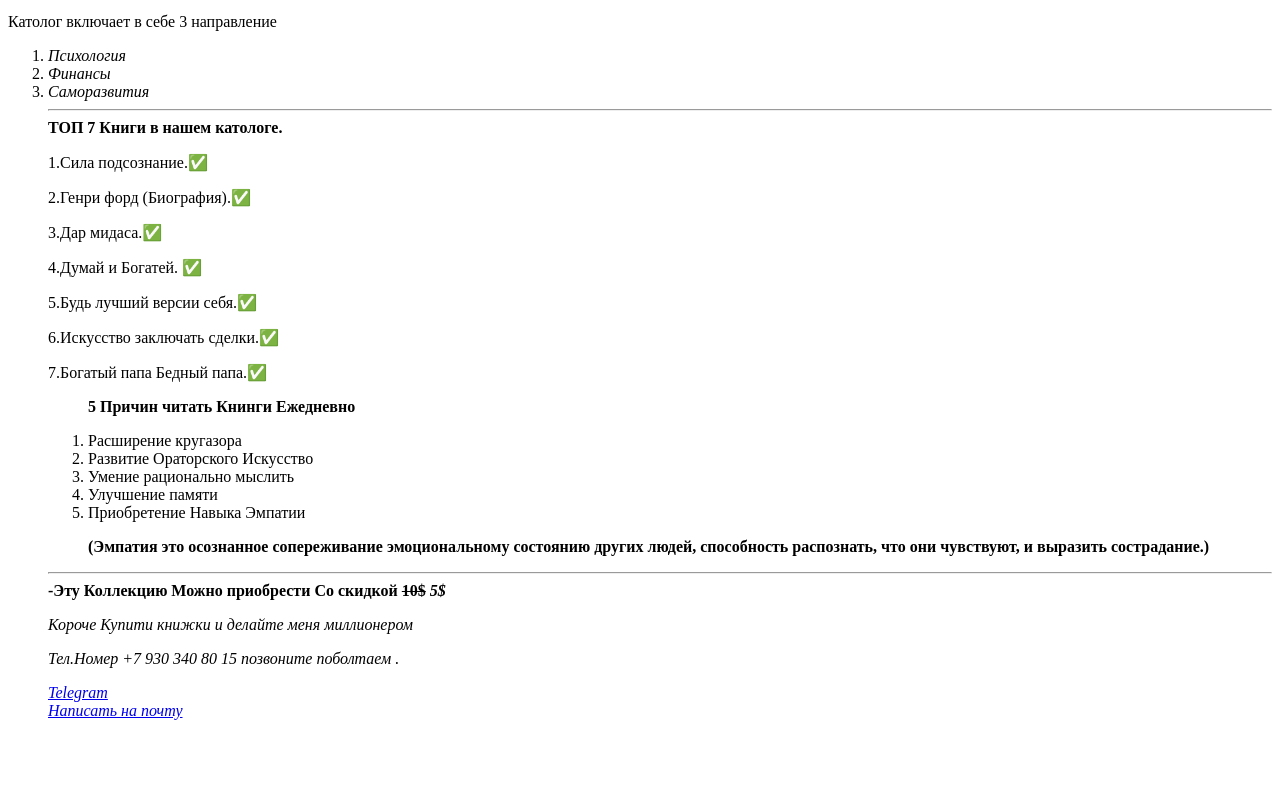
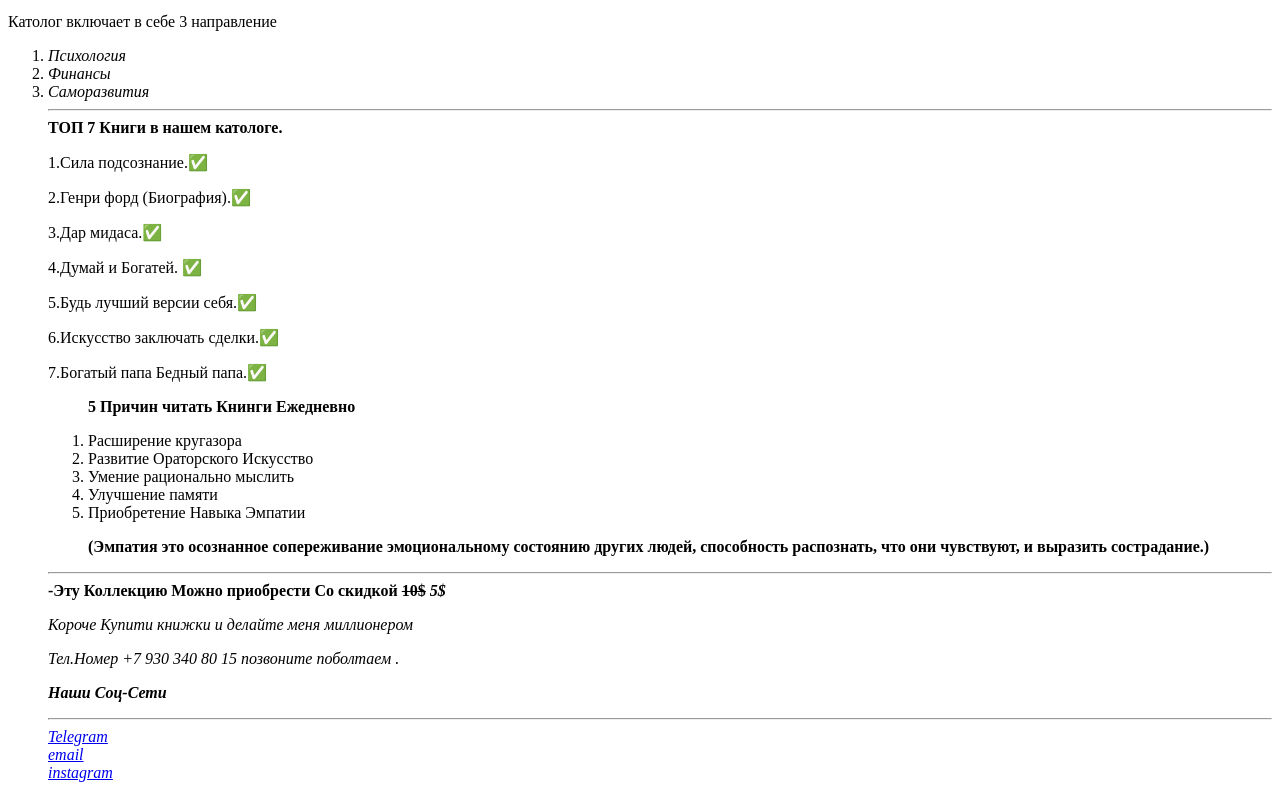
Before and after one commit to ArtMaker-web/FarmonovBooks.uz, a plain HTML site: page index.html in a window 1280 px wide. Shown: the part 633-1431 px from the top of the page. Before the commit the page ends 1369 px from the top, so only its background shows below. Drawn offline with Linux system fonts and the light colour scheme.

Commit message:
Update index.html

```diff
--- a/index.html
+++ b/index.html
@@ -42,11 +42,11 @@
        <b>-Эту Коллекцию Можно приобрести Со скидкой <strike>10$</strike> <em>5$</em></b>
        <p></p><em>Короче Купити книжки и делайте меня миллионером </e>
         <p>Тел.Номер +7 930 340 80 15 позвоните поболтаем .</p>
+       <p><em><b>Наши Соц-Сети</b></em></p>
+       <hr>
        <a href="https://t.me/Farmonov2703" title="нажми на меня">Telegram </a><br>
-
-
-       <a href="mailto:afarmonov659@gmail.com">Написать на почту </a>
-
+       <a href="mailto:afarmonov659@gmail.com">email  </a><br>
+       <a href="https://instagram.com/farmonov_official_18?igshid=ZGUzMzM3NWJiOQ==">instagram</a>
      </ol>
 
 
```
